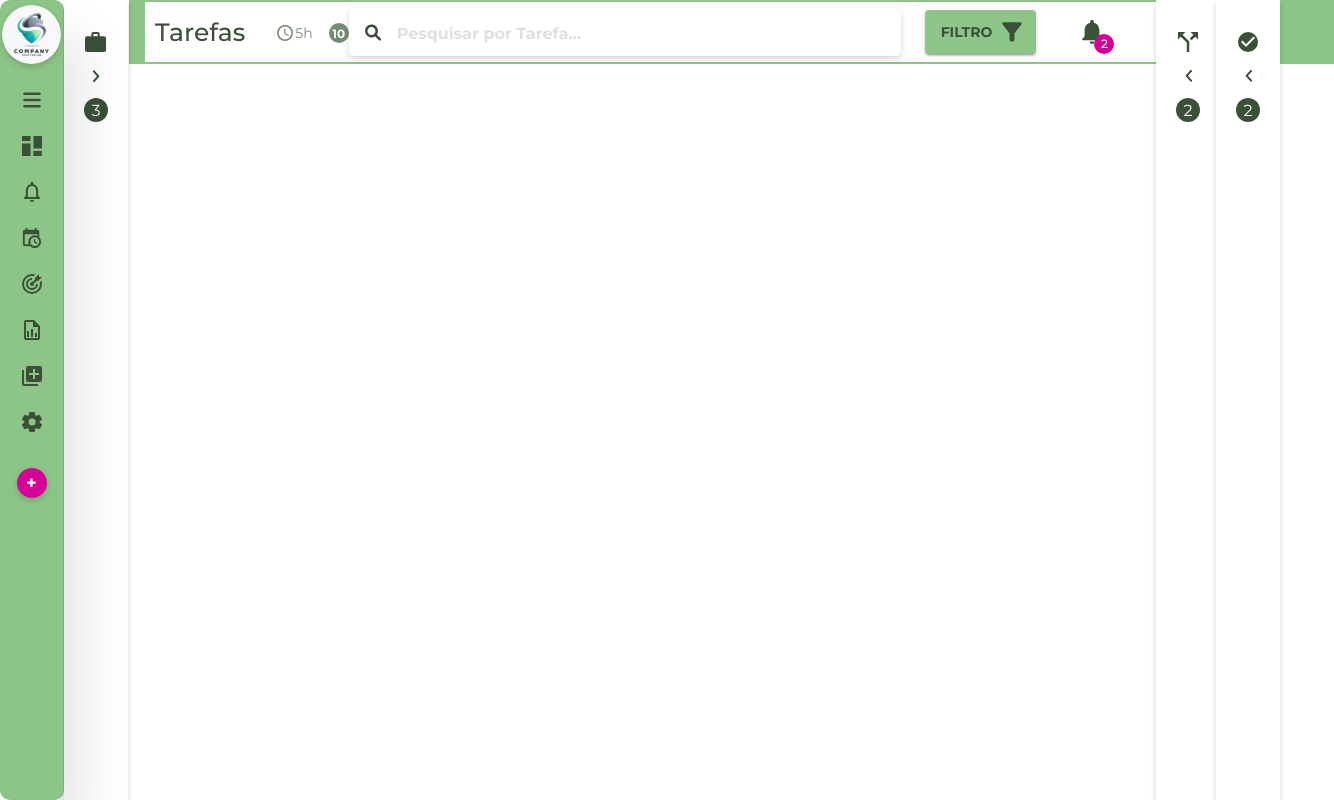
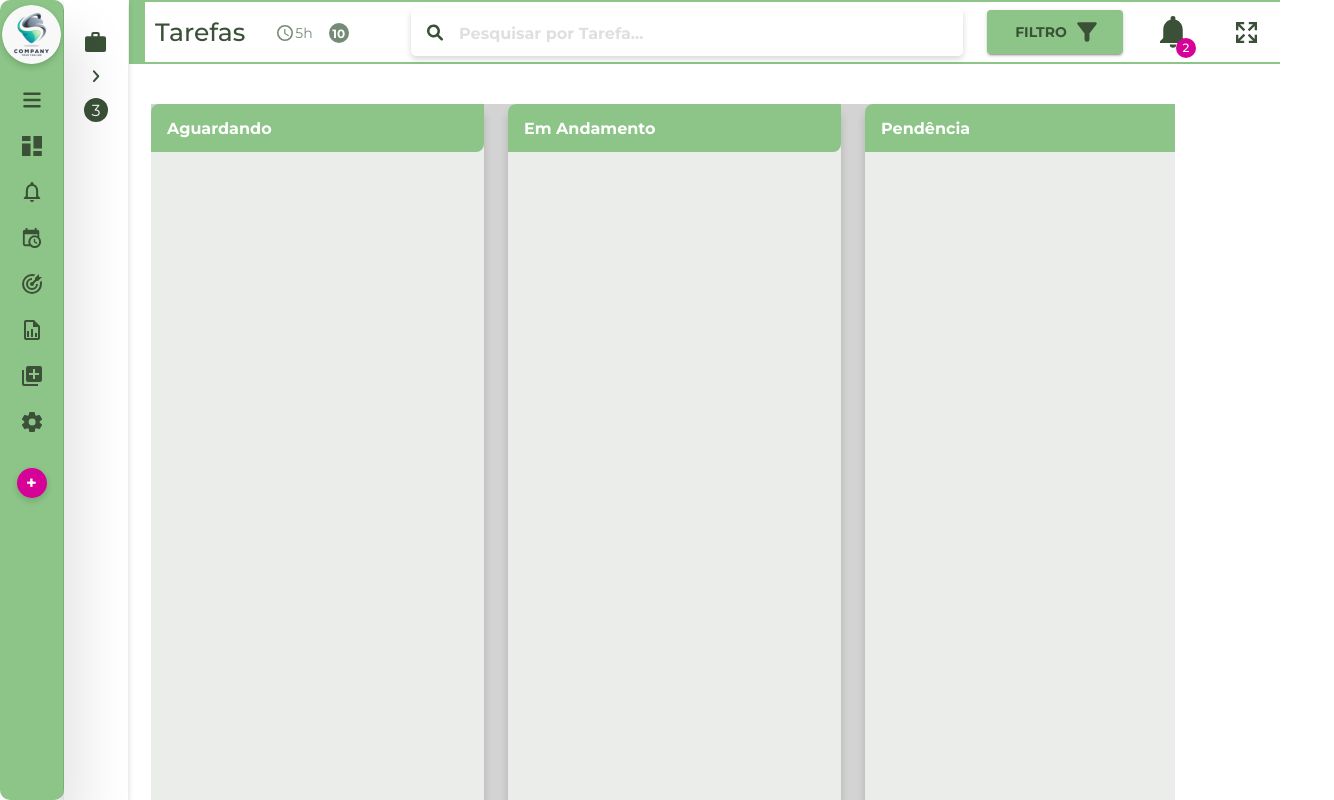
Before and after one commit to lucavini/KeyWorksChallenge, a React (Create React App) app: page / in a window 1280 px wide. Shown: the top 800 px of the page, 1334 px wide, since content can reach past the window. Built offline with nearby package versions, Linux system fonts and the light colour scheme.

Commit message:
container de columns de projetos

```diff
--- a/src/Components/Home/index.tsx
+++ b/src/Components/Home/index.tsx
@@ -1,11 +1,12 @@
 import React from 'react';
 
 // Components
+import TopBar from '../TopBar';
+import Projects from '../Projects';
 import MenuBacklog from '../MenuBacklog';
-import MenuDivider from '../MenuDivider';
 import LateralMenu from '../LateralMenu';
-import MenuConcluded from '../MenuConcluded';
-import TopBar from '../TopBar';
+// import MenuDivider from '../MenuDivider';
+// import MenuConcluded from '../MenuConcluded';
 
 // styles
 import { Container, ContentBox } from './styles';
@@ -17,9 +18,10 @@ function Home() {
       <MenuBacklog />
       <ContentBox>
         <TopBar />
+        <Projects />
       </ContentBox>
-      <MenuDivider />
-      <MenuConcluded />
+      {/* <MenuDivider />
+      <MenuConcluded /> */}
     </Container>
   );
 }
--- a/src/Components/Home/styles.ts
+++ b/src/Components/Home/styles.ts
@@ -4,9 +4,19 @@ export const Container = styled('main')`
   width: 100%;
   display: flex;
   position: relative;
+
+  overflow-x: scroll;
+  overflow-y: scroll;
+  -ms-overflow-style: none; /* Internet Explorer 10+ */
+  scrollbar-width: none; /* Firefox */
+
+  &::-webkit-scrollbar {
+    display: none; /* Safari and Chrome */
+  }
 `;
 
 export const ContentBox = styled('div')`
   width: 100%;
+  min-height: 100vh;
   margin-left: 65px;
 `;
--- a/src/Components/MenuConcluded/styles.ts
+++ b/src/Components/MenuConcluded/styles.ts
@@ -14,7 +14,7 @@ export const CustomDrawer = styled.div<Props>`
   align-items: center;
   transition: all ease-in-out 0.2s;
   z-index: 100;
-  position: absolute;
+  position: fixed;
   top: 0;
   right: 0;
   z-index: 3;
--- a/src/Components/MenuDivider/styles.ts
+++ b/src/Components/MenuDivider/styles.ts
@@ -14,7 +14,7 @@ export const CustomDrawer = styled.div<Props>`
   align-items: center;
   transition: all ease-in-out 0.2s;
   z-index: 100;
-  position: absolute;
+  position: fixed;
   top: 0;
   right: 0;
   margin-right: 60px;
--- /dev/null
+++ b/src/Components/ProjectColumn/index.tsx
@@ -0,0 +1,19 @@
+import React from 'react';
+
+import { Column, Header } from './styles';
+
+type Props = {
+  columnTitle: string;
+};
+
+function ProjectColumn({ columnTitle }: Props) {
+  return (
+    <Column>
+      <Header>
+        <h2>{columnTitle}</h2>
+      </Header>
+    </Column>
+  );
+}
+
+export default ProjectColumn;
--- /dev/null
+++ b/src/Components/ProjectColumn/styles.ts
@@ -0,0 +1,30 @@
+import styled from 'styled-components';
+
+export const Column = styled.div`
+  width: 333px;
+  min-height: 960px;
+  background: #eaedea;
+  box-shadow: 0px 8px 8px #00000029;
+  border-radius: 8px;
+  flex-shrink: 0;
+
+  & + & {
+    margin-left: 24px;
+  }
+`;
+
+export const Header = styled.div`
+  width: 100%;
+  height: 48px;
+  border-radius: 8px 0px;
+  padding: 0 16px;
+  background: ${({ theme }) => theme.palette.primary.light};
+  display: flex;
+  align-items: center;
+
+  h2 {
+    font-size: 16px;
+    color: #fff;
+    font-weight: 600;
+  }
+`;
--- /dev/null
+++ b/src/Components/Projects/index.tsx
@@ -0,0 +1,18 @@
+import React from 'react';
+
+import ProjectColumn from '../ProjectColumn';
+import { Container } from './styles';
+
+function Projects() {
+  return (
+    <Container>
+      <ProjectColumn columnTitle='Aguardando' />
+      <ProjectColumn columnTitle='Em Andamento' />
+      <ProjectColumn columnTitle='Pendência' />
+      <ProjectColumn columnTitle='Finalizado' />
+      <ProjectColumn columnTitle='Outros' />
+    </Container>
+  );
+}
+
+export default Projects;
--- /dev/null
+++ b/src/Components/Projects/styles.ts
@@ -0,0 +1,13 @@
+import styled from 'styled-components';
+
+export const Container = styled.div`
+  width: 80%;
+  min-height: 83vh;
+  margin-top: 40px;
+  margin-left: 22px;
+
+  overflow-x: scroll;
+  display: flex;
+
+  background: lightgray;
+`;
--- a/src/Components/TopBar/index.tsx
+++ b/src/Components/TopBar/index.tsx
@@ -63,7 +63,7 @@ function TopBar() {
                 horizontal: 'right',
               }}
             >
-              <Bell className='icon' />
+              <Bell className='icon bell' />
             </Badge>
           </IconButton>
 
--- a/src/Components/TopBar/styles.ts
+++ b/src/Components/TopBar/styles.ts
@@ -72,8 +72,13 @@ export const Controllers = styled('div')`
     fill: ${({ theme }) => theme.palette.primary.dark};
   }
 
+  .bell {
+    width: 26px;
+    height: 32px;
+  }
+
   .button {
-    margin-left: 32px;
+    margin-left: 25px;
   }
 `;
 
@@ -125,6 +130,7 @@ export const StyledInputBase = styled(InputBase)(() => ({
 }));
 
 export const StyledButton = styled(Button)`
+  width: 136px;
   height: 44px;
   margin-left: 24px;
   background: ${({ theme }) => theme.palette.primary.light};
```
